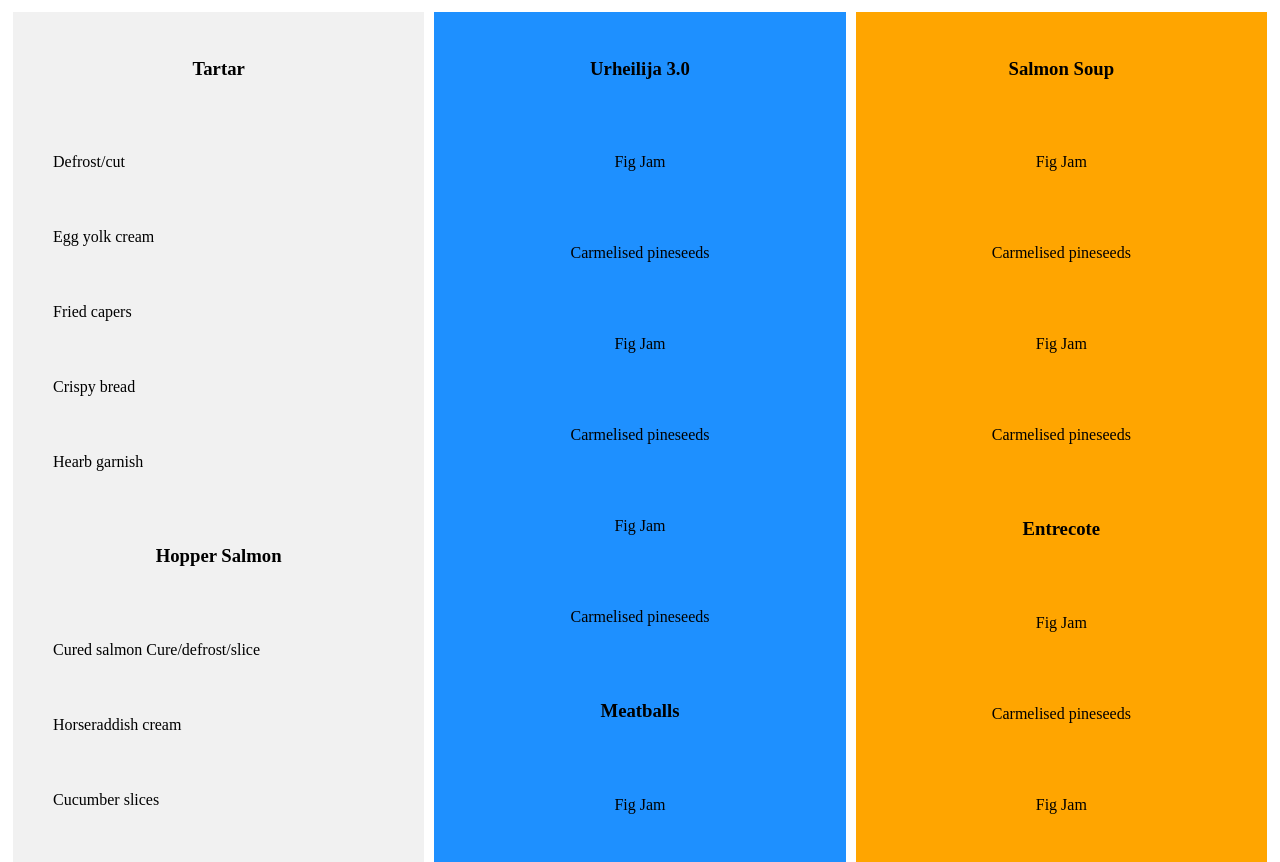
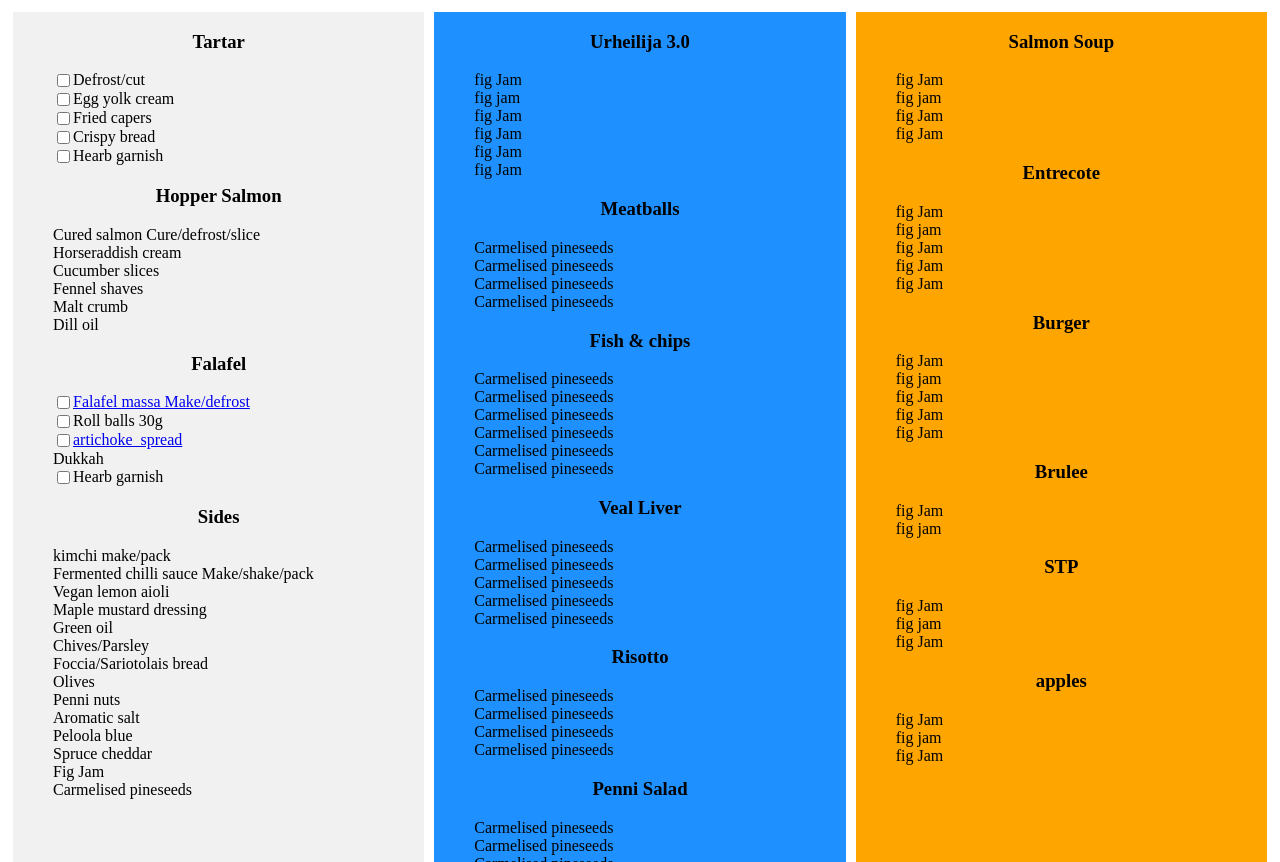
Before and after one commit to Gearoid76/test-list, a website: page index.html in a window 1280 px wide. Shown: the part 90-952 px from the top of the page. Drawn offline with Linux system fonts and the light colour scheme.

Commit message:
cleaned up style.css

```diff
--- a/index.html
+++ b/index.html
@@ -13,11 +13,16 @@
         <div class="column1">
             <h3>Tartar</h3>
                 <ul>
-                    <li>Defrost/cut</li>
-                    <li>Egg yolk cream</li>
-                    <li>Fried capers</li>
-                    <li>Crispy bread</li>
-                    <li>Hearb garnish</li>
+                    <li><input type="checkbox" id="Tartar_todo1" name="Tartar_todo1" value="Defrost/cut">
+                        <label for="Tartar_todo1">Defrost/cut</label></li> <!-- just a thought for paper as well as pad-->
+                    <li><input type= "checkbox" id="Tartar_todo2" name="Tartar_todo2" value="Egg_yolk_cream">
+                        <label for="Tartar_todo2">Egg yolk cream</label></li>
+                    <li><input type= "checkbox" id="Tartar_todo3" name="Tartar_todo3" value="Fried_capers">
+                        <label for="Tartar_todo3">Fried capers</li>
+                    <li><input type= "checkbox" id="Tartar_todo4" name="Tartar_todo4" value="Crispy_bread">
+                        <label for="Tartar_todo4">Crispy bread</li><!--Idea cripsy bread is all over the prep list if we click one can all be clicked?-->
+                    <li><input type= "checkbox" id="Tartar_todo5" name="Tartar_todo5" value="Hearb_garnish">
+                        <label for="Tartar_todo5">Hearb garnish</li>
                 </ul>
 
             <h3>Hopper Salmon</h3>
@@ -32,11 +37,15 @@
 
             <h3>Falafel</h3>
             <ul>
-                <li>Falafel massa Make/defrost</li>
-                <li>Roll balls 30g</li>
-                <a href="./recipes/artichoke_spread.html" target="_blank"><li>artichoke_spread</li></a>
+                <li><input type="checkbox" id="Falafel_todo1" name="Falafel_todo1" value="Falafel_massa_Make/defrost">
+                    <label for="Falfel_todo1"><a href="#" target="_blank">Falafel massa Make/defrost</a></label></li>
+                <li><input type="checkbox" id="Falafel_todo2" name="Falefl_todo2" value="roll_balls_30g">
+                    <label for="Falfel_todo2">Roll balls 30g</li></label>
+                <li><input type="checkbox" id="Falafel_todo3" name="Falafel_todo3" value="artichoke_spread">
+                    <label for="Falfel_todo3"><a href="./recipes/artichoke_spread.html" target="_blank">artichoke_spread</a></label></li>
                 <li>Dukkah</li>
-                <li>Hearb granish</li>
+                <li><input type= "checkbox" id="Falfel_todo5" name="Falfel_todo5" value="Hearb_garnish">
+                    <label for="Falfel_todo5">Hearb garnish</li>
             </ul>
 
             <h3>Sides</h3>
@@ -62,82 +71,106 @@
         </div>
         <div class="column2">
             <h3>Urheilija 3.0</h3>
-            <p>Fig Jam</p>
-            <p>Carmelised pineseeds</p>
-            <p>Fig Jam</p>
-            <p>Carmelised pineseeds</p>
-            <p>Fig Jam</p>
-            <p>Carmelised pineseeds</p>
+            <ul>
+                <li>fig Jam</li>
+                <li>fig jam</li>
+                <li>fig Jam</li>
+                <li>fig Jam</li>
+                <li>fig Jam</li>
+                <li>fig Jam</li>
+            </ul>
 
             <h3>Meatballs</h3>
-                <p>Fig Jam</p>
-                <p>Carmelised pineseeds</p>
-                <p>Fig Jam</p>
-                <p>Carmelised pineseeds</p>
+            <ul>
+                <li>Carmelised pineseeds</li>
+                <li>Carmelised pineseeds</li>
+                <li>Carmelised pineseeds</li>
+                <li>Carmelised pineseeds</li>
+            </ul>
 
             <h3>Fish & chips</h3>
-                <p>Fig Jam</p>
-                <p>Carmelised pineseeds</p>
-                <p>Fig Jam</p>
-                <p>Carmelised pineseeds</p>
-                <p>Fig Jam</p>
-                <p>Carmelised pineseeds</p>
+            <ul>
+                <li>Carmelised pineseeds</li>
+                <li>Carmelised pineseeds</li>
+                <li>Carmelised pineseeds</li>
+                <li>Carmelised pineseeds</li>
+                <li>Carmelised pineseeds</li>
+                <li>Carmelised pineseeds</li>
+            </ul>
 
             <h3>Veal Liver</h3>
-                <p>Fig Jam</p>
-                <p>Carmelised pineseeds</p>
-                <p>Fig Jam</p>
-                <p>Carmelised pineseeds</p>
-                <p>Fig Jam</p>
-
+            <ul>
+                <li>Carmelised pineseeds</li>
+                <li>Carmelised pineseeds</li>
+                <li>Carmelised pineseeds</li>
+                <li>Carmelised pineseeds</li>
+                <li>Carmelised pineseeds</li>
+            </ul>
             <h3>Risotto</h3>
-                <p>Fig Jam</p>
-                <p>Carmelised pineseeds</p>
-                <p>Fig Jam</p>
-                <p>Carmelised pineseeds</p>
+            <ul>
+                <li>Carmelised pineseeds</li>
+                <li>Carmelised pineseeds</li>
+                <li>Carmelised pineseeds</li>
+                <li>Carmelised pineseeds</li>
+            </ul>
 
             <h3>Penni Salad</h3>
-                <p>Fig Jam</p>
-                <p>Carmelised pineseeds</p>
-                <p>Fig Jam</p>
-                <p>Carmelised pineseeds</p>
-                <p>Fig Jam</p>
-                <p>Carmelised pineseeds</p>
-                <p>Fig Jam</p>
+            <ul>
+                <li>Carmelised pineseeds</li>
+                <li>Carmelised pineseeds</li>
+                <li>Carmelised pineseeds</li>
+                <li>Carmelised pineseeds</li>
+                <li>Carmelised pineseeds</li>
+                <li>Carmelised pineseeds</li>
+                <li>Carmelised pineseeds</li>
+            </ul>
         </div>
         <div class="column3">
             <h3>Salmon Soup</h3>
-                <p>Fig Jam</p>
-                <p>Carmelised pineseeds</p>
-                <p>Fig Jam</p>
-                <p>Carmelised pineseeds</p>
+                <ul>
+                    <li>fig Jam</li>
+                    <li>fig jam</li>
+                    <li>fig Jam</li>
+                    <li>fig Jam</li>
+                </ul>
 
             <h3>Entrecote</h3>
-                <p>Fig Jam</p>
-                <p>Carmelised pineseeds</p>
-                <p>Fig Jam</p>
-                <p>Carmelised pineseeds</p>
-                <p>Fig Jam</p>
+                <ul>
+                    <li>fig Jam</li>
+                    <li>fig jam</li>
+                    <li>fig Jam</li>
+                    <li>fig Jam</li>
+                    <li>fig Jam</li>
+                </ul>
 
             <h3>Burger</h3>
-                <p>Fig Jam</p>
-                <p>Carmelised pineseeds</p>
-                <p>Fig Jam</p>
-                <p>Carmelised pineseeds</p>
-                <p>Fig Jam</p>
+                <ul>
+                    <li>fig Jam</li>
+                    <li>fig jam</li>
+                    <li>fig Jam</li>
+                    <li>fig Jam</li>
+                    <li>fig Jam</li>
+                </ul>
 
             <h3>Brulee</h3>
-                <p>Fig Jam</p>
-                <p>Carmelised pineseeds</p>
+            <ul>
+                <li>fig Jam</li>
+                <li>fig jam</li>
+            </ul>
+
             <h3>STP</h3>
-                <p>Fig Jam</p>
-                <p>Carmelised pineseeds</p>
-                <p>Fig Jam</p>
+            <ul>
+                <li>fig Jam</li>
+                <li>fig jam</li>
+                <li>fig Jam</li>
+            </ul>
 
             <h3>apples</h3>
-                <p>Fig Jam</p>
-                <p>Carmelised pineseeds</p>
-                <p>Fig Jam</p>
+            <ul>
+                <li>fig Jam</li>
+                <li>fig jam</li>
+                <li>fig Jam</li>
+            </ul>
         </div>
     </div>
 </body>
--- a/style.css
+++ b/style.css
@@ -5,33 +5,31 @@
     display: flex;
     flex-direction: row;
     text-align: center;
+    margin: auto;
 }
 
   .flex-container > .column1 {
     background-color: #f1f1f1;
-    flex: 30%;
+    flex: 25%;
     margin: 5px;
     text-align: center;
-    line-height: 75px;
     font-size: 16px;
   }
 
   .flex-container > .column2 {
     background-color: dodgerblue;
-    flex: 30%;
+    flex: 25%;
     margin: 5px;
     text-align: center;
-    line-height: 75px;
     font-size: 16px;
 
   }
 
   .flex-container > .column3 {
     background-color: orange;
-    flex: 30%;
+    flex: 25%;
     margin: 5px;
     text-align: center;
-    line-height: 75px;
     font-size: 16px;
 
 
@@ -53,7 +51,8 @@
     .flex-container {
       flex-direction: column;
       justify-content: middle;
-      width: 90%;
+      width: 75%;
+      justify-content: center;
     }
   }
 
```
